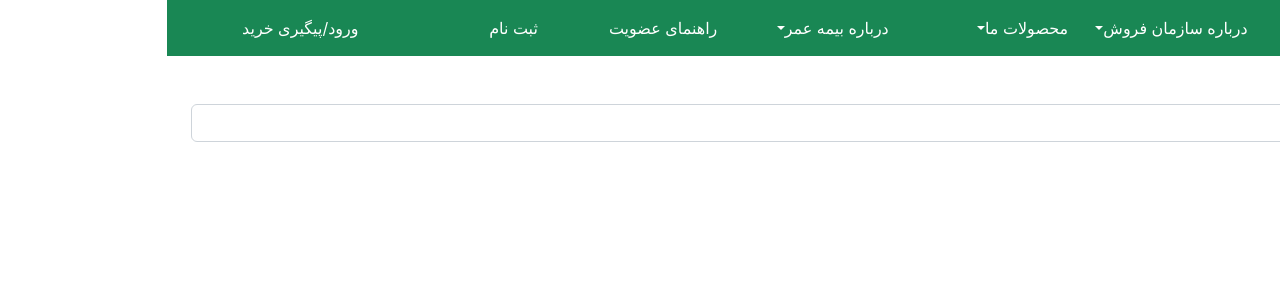
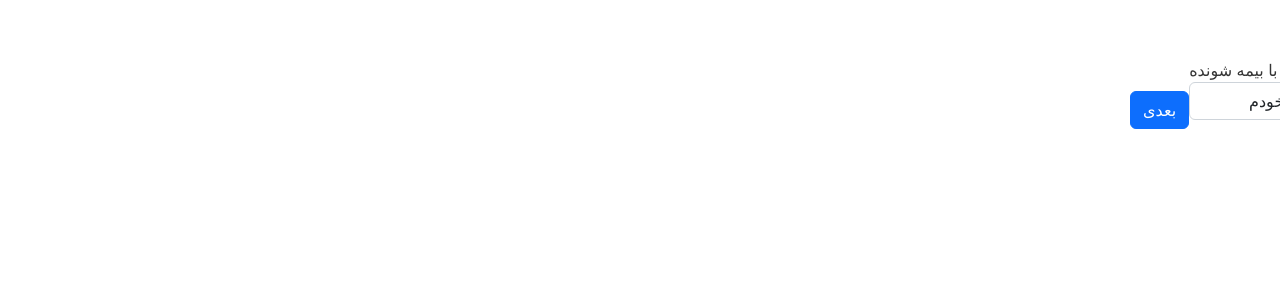
Before and after one commit to alipileforooshha/fanavaran_test, a React (Create React App) app: page / in a window 1280 px wide. Shown: the top 300 px of the page. Built offline with nearby package versions, Linux system fonts and the light colour scheme.

Commit message:
refactor

```diff
--- a/package.json
+++ b/package.json
@@ -9,7 +9,9 @@
     "react": "^18.2.0",
     "react-bootstrap-validation": "^0.1.11",
     "react-dom": "^18.2.0",
+    "react-redux": "^8.0.5",
     "react-scripts": "5.0.1",
+    "redux": "^4.2.0",
     "web-vitals": "^2.1.4"
   },
   "scripts": {
--- a/src/App.js
+++ b/src/App.js
@@ -1,12 +1,15 @@
 import './App.css';
-import FormSection from './Components/FormSection';
+import FormContainer from './Components/FormContainer';
 import Header from './Components/Header';
 
+
 function App() {
+
+
   return (
     <div className="App">
-      <Header/>
-      <FormSection />
+      <h3>hello</h3>
+      <FormContainer />
     </div>
   );
 }
--- a/src/Components/FirstPageForms/BirthData.js
+++ b/src/Components/FirstPageForms/BirthData.js
@@ -1,13 +1,17 @@
 import React, { useState } from 'react'
+import context from '../../Contexts/FormContext';
 
 const BirthData = ({next, previous}) => {
     const [year,setYear] = useState({
         age : 0
     });
-    const changeAge = (value) => {
-        // setYear({
-        //     age : value
-        // })
+    const changeAge = (e) => {
+        console.log(e.target.value)
+        console.log('Entered');
+        const age = e.target.value;
+        <context.Provider value = {{data : age}}>
+
+        </context.Provider>
     }
     const days = [1,2,3,4,5,6,7,8,9,10,11,12,13,14,15,16,17,18,19,20,21,
     22,23,24,25,26,27,28,29,30];
@@ -28,9 +32,9 @@ const BirthData = ({next, previous}) => {
                 })}
             </select>
             <label>سال تولد</label>
-        <select className='form-control form-select'>
+            <select className='form-control form-select' onClick={(e) => changeAge(e)}>
                 {years(1336).map((value, index) => {
-                return <option key={index} className='form-control' onClick={changeAge(value)}>{value}</option>
+                    return <option key={index} className='form-control' >{value}</option>;
                 })}
             </select>
             {next(year.age)}
--- a/src/Components/FirstPageForms/InsuranceLength.js
+++ b/src/Components/FirstPageForms/InsuranceLength.js
@@ -1,10 +1,11 @@
 import React from 'react'
-
+import context from '../../Contexts/FormContext'
 const InsuranceLength = ({childAge, next, previous}) => {
-
+    const data = React.useContext(context);
     return (
     <form className='form-group m-4'>
-        {childAge}
+
+        {/* {data.data} */}
         <label>مدت بیمه نامه</label>
         <select className='form-control form-select'>
             <option className='form-control'>1</option>
--- a/src/Components/FirstPageForms/JobForm.js
+++ b/src/Components/FirstPageForms/JobForm.js
@@ -1,9 +1,11 @@
 import React from 'react'
 
-const JobForm = ({next, previous}) => {
+const JobForm = ({next, previous ,handleChange, values,}) => {
   return (
     <form className='form-group m-4'>
-        <label>استعلام بیمه عمر اندوخته دار امید</label>
+        {values.relativity}
+        <h2>wwwwwwwww</h2>
+        {/* <label>استعلام بیمه عمر اندوخته دار امید</label>
         <select className='form-control form-select' placeholder='شغل اول'>
             <option className='text-secondary'>مورد اول</option>
             <option className='text-secondary'>مورد اول</option>
@@ -14,7 +16,7 @@ const JobForm = ({next, previous}) => {
         </select>
         <input className='form-control' placeholder='شغل دوم (اختیاری)'></input>
         {next()}
-        {previous()}
+        {previous()} */}
     </form>
   )
 }
--- a/src/Components/FirstPageForms/RelativeForm.js
+++ b/src/Components/FirstPageForms/RelativeForm.js
@@ -1,21 +1,30 @@
 import React from 'react'
 
-const RelativeForm = ({next}) => {
+const RelativeForm = ({next, handleChange, values, name}) => {
+
+  function relativechange(event){
+    console.log(event.target.name);
+    console.log(event.target.value);
+    // this.handleChange(event['name'] = 'ali');
+    handleChange();
+  }
   return (
     <form className='form-group m-4'>
-        <label>نسبت با بیمه شونده</label>
-        <select className='text-dark form-control form-select'>
-            <option className='text-danger'>خودم</option>
-            <option className='text-dark'>همسر</option>
-            <option className='text-dark'>فرزند</option>
-            <option className='text-dark'>پدر</option>
-            <option className='text-dark'>مادر</option>
-            <option className='text-dark'>خواهر</option>
-            <option className='text-dark'>برادر</option>
-            <option className='text-dark'>پدربزرگ</option>
-            <option className='text-dark'>مادربزرگ</option>
-        </select>
-        {next()}
+        {name}
+        <label>نسبت با بیمه شونده
+          <select className='text-dark form-control form-select' name='relativity' defaultValue={values.relativity} onChange={handleChange("relativity")}>
+              <option className='text-danger' value={1}>خودم</option>
+              <option className='text-dark' value={2}>همسر</option>
+              <option className='text-dark' value={3}>فرزند</option>
+              <option className='text-dark' value={4}>پدر</option>
+              <option className='text-dark' value={5}>مادر</option>
+              <option className='text-dark' value={6}>خواهر</option>
+              <option className='text-dark' value={7}>برادر</option>
+              <option className='text-dark' value={8}>پدربزرگ</option>
+              <option className='text-dark' value={9}>مادربزرگ</option>
+          </select>
+        </label>
+        <button className='btn btn-primary mt-3'>بعدی</button>
     </form>
   )
 }
--- /dev/null
+++ b/src/Components/FormContainer.js
@@ -0,0 +1,69 @@
+import React, { useState } from 'react'
+import BirthData from './FirstPageForms/BirthData';
+import FirstYearPayment from './FirstPageForms/FirstYearPayment';
+import InsuranceLength from './FirstPageForms/InsuranceLength';
+import JobForm from './FirstPageForms/JobForm';
+import PaymentMethod from './FirstPageForms/PaymentMethod';
+import RelativeForm from './FirstPageForms/RelativeForm';
+
+const FormContainer = () => {
+    const[state,setState] = useState({
+        step : 1,
+        relativity : 'test',
+        first_job : '',
+        second_job : '',
+        birth_day : '',
+        birth_month : '',
+        birth_year : '',
+        insurance_length : '',
+        payment_method : '',
+        first_payment : '',
+    });
+    // setState({
+    //     relativity: "changed"
+    // });
+    // console.log(state)
+    const {relativity, first_job, second_job, birth_day, birth_month, birth_year, insurance_length, payment_method, first_payment} = state;
+
+    const values = {relativity, first_job, second_job, birth_day, birth_month, birth_year, insurance_length, payment_method, first_payment};
+    // console.log(values);
+    const prevStep = () => {
+        setState({step : state.step - 1});
+    }
+
+    const nextStep = () => {
+        setState({step : state.step + 1});
+    }
+
+    const handleChange = input => e => {
+        e.preventDefault();
+        console.log(e.target.value);
+        console.log(input);
+        console.log(setState({ [input] : e.target.value}));
+        return;
+        // console.log(state.relativity);
+    }
+
+    function returnForm(){
+        if(state.step === 1)
+            return <RelativeForm next={nextStep} handleChange={handleChange} values = {values} name={"ali"}/>
+        if(state.step === 2)
+            return <JobForm next={nextStep} previous={prevStep} handleChange={handleChange} values = {values}/>
+        if(state.step === 3)
+            return <BirthData next={nextStep} previous={prevStep} handleChange={handleChange} values = {values}/>
+        if(state.step === 4)
+            return <InsuranceLength next={nextStep} previous={prevStep} handleChange={handleChange} values = {values}/>
+        if(state.step === 5)
+            return <PaymentMethod next={nextStep} previous={prevStep} handleChange={handleChange} values = {values}/>
+        if(state.step === 6)
+            return <FirstYearPayment previous={prevStep} handleChange={handleChange} values = {values}/>
+    }
+
+    return (
+    <div>
+        {returnForm()}
+    </div>
+  )
+}
+
+export default FormContainer
--- a/src/Components/FormSection.js
+++ b/src/Components/FormSection.js
@@ -62,12 +62,6 @@ const FormSection = () => {
         {
             returnForm()
         }
-        {/* {
-            showNextButton()
-        }
-        {
-            showPreviousButton()
-        } */}
     </div>
   )
 }
--- a/src/Components/Header.js
+++ b/src/Components/Header.js
@@ -20,7 +20,7 @@ const Header = () => {
     }
 
   return (
-    <Navbar expand="lg" className='bg-success'>
+      <Navbar expand="lg" className='bg-success'>
         <Container fluid  className='justify-contents-start'>
             <Navbar.Toggle aria-controls='navbar-dark-example' className='' />
             <Col>
--- /dev/null
+++ b/src/Contexts/FormContext.js
@@ -0,0 +1,5 @@
+import React from "react";
+
+const context = React.createContext();
+
+export default context;
```
Also changed, not shown: 1 other file (tests, documents, lock files or other folders). Lines whose indentation alone changed are shown as unchanged.
